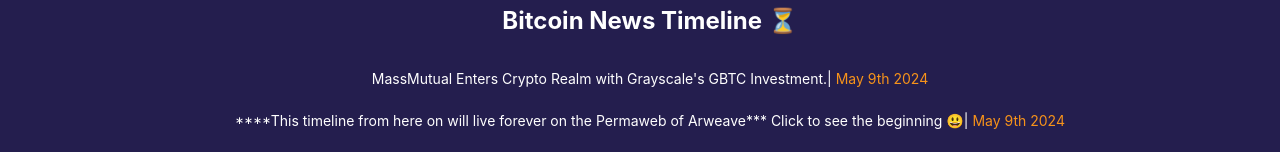
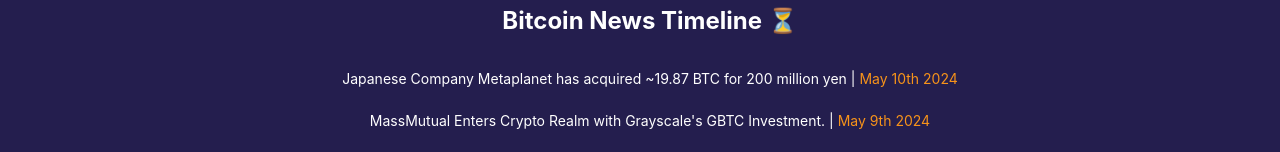
Before and after one commit to c3nturi0n2013/pleb-wallet-react, a React (Create React App) app: page / in a window 1280 px wide. Shown: the part 761-913 px from the top of the page. Built offline with nearby package versions, Linux system fonts and the light colour scheme; no server answers.

Commit message:
btc news

```diff
--- a/src/Timeline.js
+++ b/src/Timeline.js
@@ -13,8 +13,7 @@
                             <p>
                                 <a href={event.url} target="_blank" rel="noopener noreferrer" className='arweave'>
                                     {event.description}
-                                </a>
-                                | <span className='btc-price'>{event.date}</span>
+                                </a> | <span className='btc-price'>{event.date}</span>
                             </p>
                         ) : (
                             <p>{event.description} | <span className='btc-price'>{event.date}</span></p>
--- a/src/quotes.json
+++ b/src/quotes.json
@@ -1,4 +1,10 @@
 [
+  {
+    "description": "Japanese Company Metaplanet has acquired ~19.87 BTC for 200 million yen",
+    "date": "May 10th 2024",
+    "url": "https://arweave.net/-G1CDWB34SlQtRT5SgAaZOKw6PK4twkw-afJ9oyPXTI"
+
+  },
   {
     "description": "MassMutual Enters Crypto Realm with Grayscale's GBTC Investment.",
     "date": "May 9th 2024",
```
